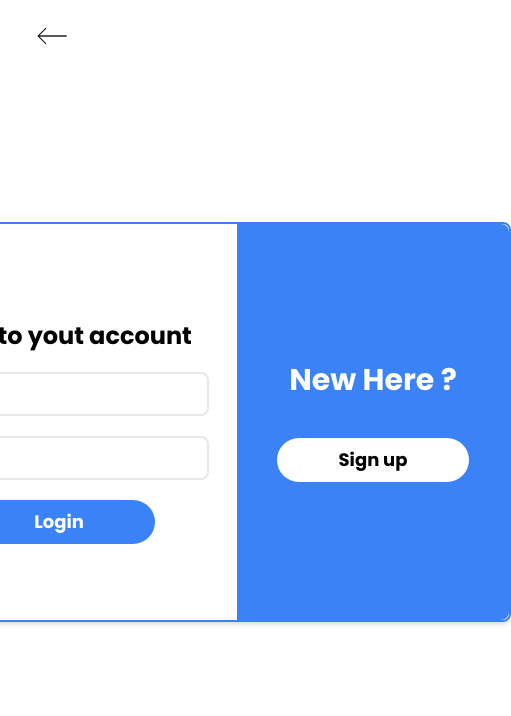
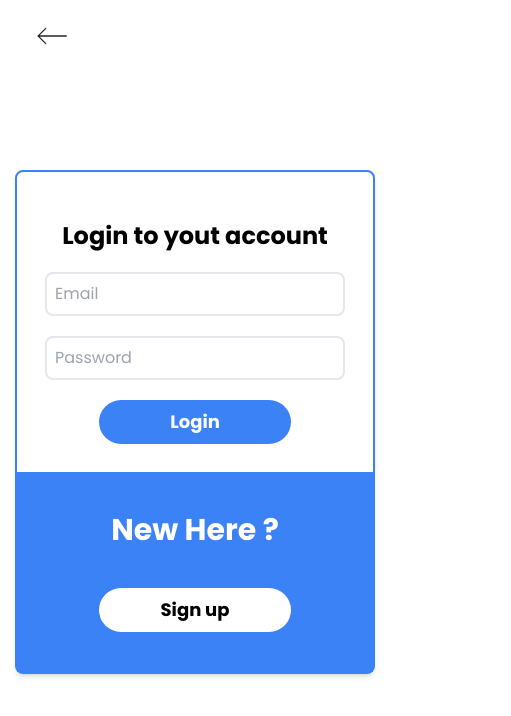
Before and after one commit to ekkaaditya200/Nike-Shoe-E-commerce, a React (Vite) app in the folder client/: page /signin in a window 390 px wide. Shown: the top 716 px of the page, 511 px wide, since content can reach past the window. Built offline with nearby package versions, Linux system fonts and the light colour scheme; no server answers.

Commit message:
Make signin and signup page responsive

```diff
--- a/client/src/Pages/SignIn.jsx
+++ b/client/src/Pages/SignIn.jsx
@@ -40,8 +40,8 @@ const SignIn = () => {
     <button className="absolute top-5 left-9" onClick={()=>navigate('/')}>
       <img src={backarrow} className="w-8 active:scale-75"></img>
     </button>
-      <div className="w-auto h-[400px] flex rounded-lg shadow-md border-2 border-blue-500">
-        <div className="flex-2 flex items-center bg-white rounded-l-2xl">
+      <div className="w-auto h-[400px] md:h-auto flex rounded-lg shadow-md border-2 border-blue-500 md:flex-col">
+        <div className="flex-2 flex items-center bg-white rounded-2xl ">
           <form className="p-7 flex flex-col gap-5 items-center" onSubmit={handleSubmit}>
             <h1 className="text-2xl font-bold mt-5">Login to yout account</h1>
             <input
@@ -67,7 +67,7 @@ const SignIn = () => {
             </button>
           </form>
         </div>
-        <div className="flex w-auto flex-col items-center justify-center gap-10 bg-blue-500 rounded-r-lg p-10">
+        <div className="flex w-auto flex-col items-center justify-center gap-10 bg-blue-500 rounded-r-md md:rounded-none p-10">
           <h1 className="text-white font-bold text-3xl self-center">New Here ?</h1>
           <Link to="/signup">
             <button type="button" className="border-none outline-none py-2 px-0 bg-white rounded-full w-48 font-bold text-lg cursor-pointer">
--- a/client/src/Pages/SignUp.jsx
+++ b/client/src/Pages/SignUp.jsx
@@ -37,8 +37,8 @@ const SignUp = () => {
       <button className="absolute top-5 left-9" onClick={() => navigate('/')}>
         <img src={backarrow} className="w-8 active:scale-75"></img>
       </button>
-      <div className="w-auto h-500 flex rounded-lg shadow-md border-2 border-blue-500">
-        <div className="flex w-auto flex-1 flex-col items-center justify-center gap-10 bg-blue-500 rounded-l-lg p-10">
+      <div className="w-auto h-[400px] md:h-auto flex rounded-lg shadow-md border-2 border-blue-500 md:flex-col">
+        <div className="flex w-auto flex-col items-center justify-center gap-10 bg-blue-500 rounded-l-md md:rounded-none p-10">
           <h1 className="text-white font-bold text-3xl self-center">Welcome Back</h1>
           <Link to="/signin">
             <button type="button" className="border-none outline-none py-2 px-0 bg-white rounded-full w-48 font-bold text-lg cursor-pointer">
@@ -46,7 +46,7 @@ const SignUp = () => {
             </button>
           </Link>
         </div>
-        <div className="flex-2 flex bg-white rounded-tr-2xl rounded-br-2xl">
+        <div className="flex-2 flex items-center bg-white rounded-2xl">
           <form className="p-7 flex flex-col gap-5 items-center" onSubmit={handleSubmit} >
             <h1 className="text-2xl font-bold mt-5">Create Account</h1>
             <input
```
Also changed, not shown: 1 other file (tests, documents, lock files or other folders).
